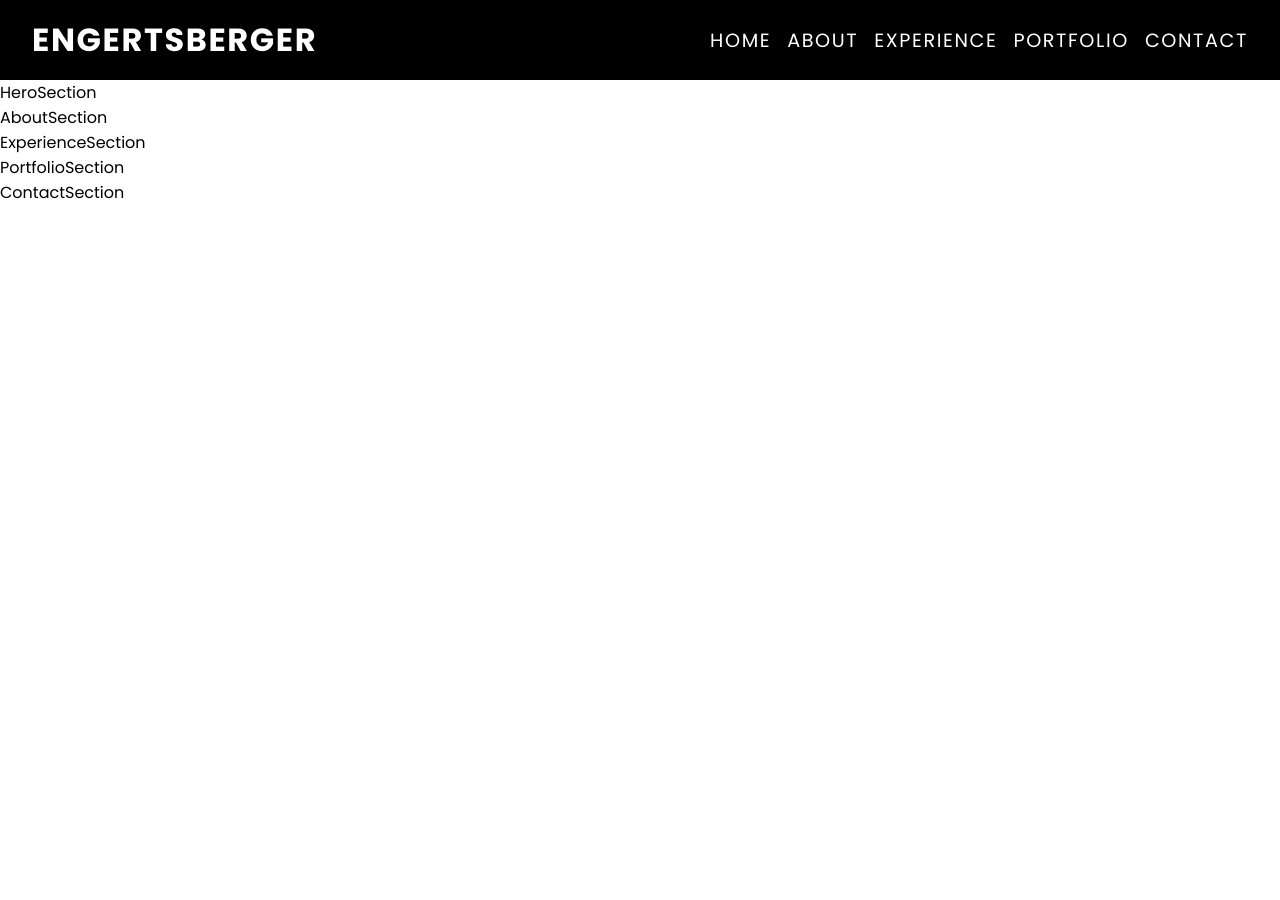
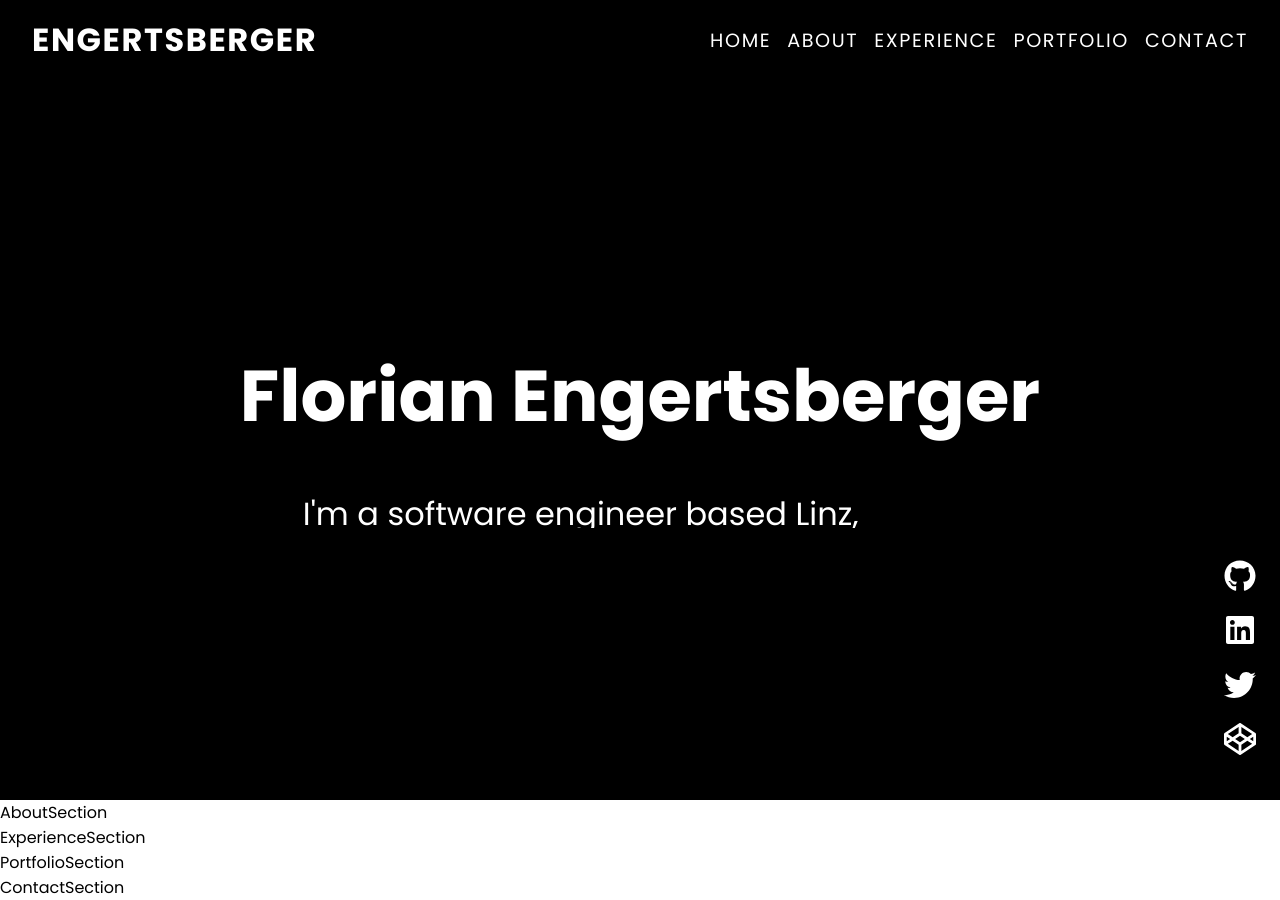
Before and after one commit to EnFlorian/personal-website, a React (Create React App) app: page / in a window 1280 px wide. Before the commit the page ends 800 px from the top, so only its background shows below. Built offline with nearby package versions, Linux system fonts and the light colour scheme.

Commit message:
Added hero section

```diff
--- a/src/components/HeroSection.jsx
+++ b/src/components/HeroSection.jsx
@@ -1,8 +1,30 @@
 import React from "react";
+import { socialsItems } from "../data";
 import "./HeroSection.scss";
+import Typewriter from "./Typewriter";
 
 const HeroSection = () => {
-  return <div>HeroSection</div>;
+  const socialsLinks = socialsItems.map((item) => {
+    const { id, icon, link } = item;
+    return (
+      <li key={id} className="hero__socials-item">
+        <a className="hero__socials-link" href={link}>
+          {icon}
+        </a>
+      </li>
+    );
+  });
+
+  console.log(socialsLinks);
+
+  return (
+    <section className="hero">
+      <h1 className="hero__title">Florian Engertsberger</h1>
+      {/* <h2 className="hero__subtitle">I'm a software engineer based Linz, austria.</h2> */}
+      <Typewriter content="I'm a software engineer based Linz, austria." />
+      <ul className="hero__socials">{socialsLinks}</ul>
+    </section>
+  );
 };
 
 export default HeroSection;
--- a/src/components/HeroSection.scss
+++ b/src/components/HeroSection.scss
@@ -0,0 +1,54 @@
+.hero {
+  position: relative;
+  // background-color: var(--clr-hero-bg);
+  display: flex;
+  flex-direction: column;
+  align-items: center;
+  justify-content: center;
+
+  background-color: var(--clr-hero-bg);
+  height: calc(100vh - var(--navbar-height));
+
+  &__title {
+    font-size: 4.5rem;
+    color: var(--clr-hero-text);
+    margin-bottom: 2.5rem;
+  }
+
+  &__subtitle {
+    font-size: 2rem;
+    color: var(--clr-hero-text);
+  }
+
+  &__socials {
+    position: absolute;
+    bottom: 0;
+    right: 0;
+    list-style: none;
+    display: flex;
+    flex-direction: column;
+    justify-content: center;
+    align-items: center;
+    margin: 0 1.5rem 2rem 0rem;
+  }
+
+  &__socials-item {
+    margin-top: 0.4rem;
+    transition: all 0.2s ease-in-out;
+
+    &:hover {
+      transform: scale(1.1);
+    }
+  }
+
+  &__socials-link {
+    font-size: 2rem;
+    color: var(--clr-hero-text);
+    margin-bottom: 0.9rem;
+
+    &:hover {
+      transform: scale(1.1);
+      color: var(--clr-accent);
+    }
+  }
+}
--- a/src/data/index.js
+++ b/src/data/index.js
@@ -1,3 +1,5 @@
+import { FaGithub, FaLinkedin, FaCodepen, FaTwitter } from "react-icons/fa";
+
 export const navItems = [
   {
     id: "home",
@@ -25,3 +27,30 @@ export const navItems = [
     link: "#contact",
   },
 ];
+
+export const socialsItems = [
+  {
+    id: "github",
+    title: "Github",
+    link: "",
+    icon: <FaGithub />,
+  },
+  {
+    id: "linkedin",
+    title: "LinkedIn",
+    link: "",
+    icon: <FaLinkedin />,
+  },
+  {
+    id: "twitter",
+    title: "Twitter",
+    link: "",
+    icon: <FaTwitter />,
+  },
+  {
+    id: "codepen",
+    title: "CodePen",
+    link: "",
+    icon: <FaCodepen />,
+  },
+];
--- a/src/index.css
+++ b/src/index.css
@@ -8,6 +8,8 @@
 
   --clr-navbar-bg: #000000;
   --clr-navbar-text: #ffffff;
+  --clr-hero-bg: #000000;
+  --clr-hero-text: #ffffff;
 
   --clr-accent: #ff9422;
 }
```
